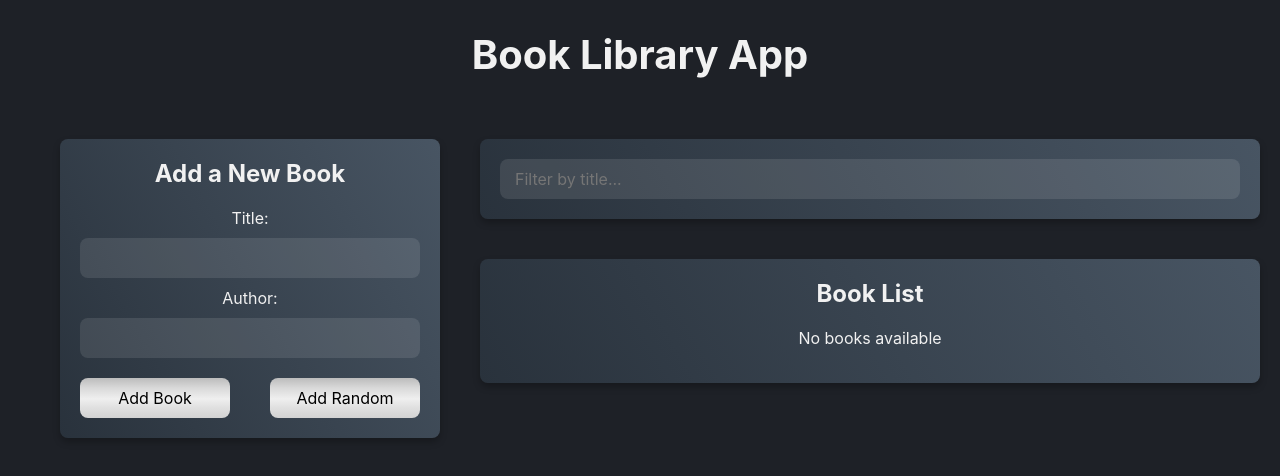
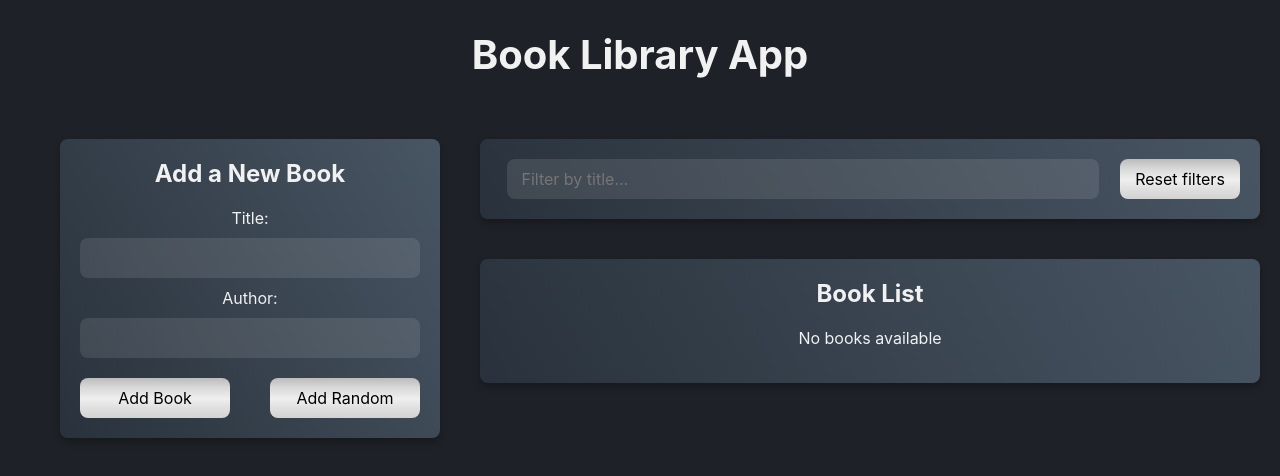
Before and after one commit to CallMeMaksimG/book-library-app, a React (Create React App) app in the folder frontend/: page / in a window 1280 px wide. Shown: the top 476 px of the page. Built offline with nearby package versions, Linux system fonts and the light colour scheme.

Commit message:
Добавить фильтр по названию книги

```diff
--- a/frontend/src/components/BookList/BookList.jsx
+++ b/frontend/src/components/BookList/BookList.jsx
@@ -1,11 +1,13 @@
 import { useDispatch } from 'react-redux';
-import { useSelector, UseSelector } from 'react-redux/es/hooks/useSelector';
+import { useSelector } from 'react-redux/es/hooks/useSelector';
 import { BsBookmarkStarFill, BsBookmarkStar } from 'react-icons/bs';
 import { deleteBook, toggleFavorite } from '../../redux/books/actionCreators';
+import { selectTitleFilter } from '../../redux/slices/filterSlice';
 import './BookList.scss';
 
 function BookList() {
     const books = useSelector((state) => state.books);
+    const titleFilter = useSelector(selectTitleFilter);
     const dispatch = useDispatch();
 
     const handleDeleteBook = (id) => {
@@ -15,14 +17,21 @@
     const handleToggleFavorite = (id) => {
         dispatch(toggleFavorite(id));
     };
+
+    const filteredBooks = books.filter((book) => {
+        const matchesTitle = book.title
+            .toLowerCase()
+            .includes(titleFilter.toLowerCase());
+        return matchesTitle;
+    });
     return (
         <section className="book-list block">
             <h2 className="title-2">Book List</h2>
-            {books.length === 0 ? (
+            {filteredBooks.length === 0 ? (
                 <p>No books available</p>
             ) : (
                 <ul className="book-list__list">
-                    {books.map((book, index) => (
+                    {filteredBooks.map((book, index) => (
                         <li className="book-list__list-item" key={book.id}>
                             <div className="book-list__info">
                                 {++index}. {book.title} by{' '}
--- a/frontend/src/components/Filter/Filter.jsx
+++ b/frontend/src/components/Filter/Filter.jsx
@@ -1,10 +1,35 @@
+import { useDispatch, useSelector } from 'react-redux';
+import {
+    setTitleFilter,
+    selectTitleFilter,
+    resetFilters,
+} from '../../redux/slices/filterSlice';
 import './Filter.scss';
 
 function Filter() {
+    const dispatch = useDispatch();
+    const titleFilter = useSelector(selectTitleFilter);
+
+    const handleTitleFilterChange = (e) => {
+        dispatch(setTitleFilter(e.target.value));
+    };
+
+    const handleResetFilters = () => {
+        dispatch(resetFilters());
+    };
+
     return (
         <div className="filter block">
             <div className="filter-group">
-                <div className="input-wrapper filter-group__input-wrapper"><input type="text" placeholder="Filter by title..." /></div>
+                <div className="input-wrapper filter-group__input-wrapper">
+                    <input
+                        type="text"
+                        value={titleFilter}
+                        placeholder="Filter by title..."
+                        onChange={handleTitleFilterChange}
+                    />
+                </div>
+                <button type='button' onClick={handleResetFilters}>Reset filters</button>
             </div>
         </div>
     );
--- a/frontend/src/components/Filter/Filter.scss
+++ b/frontend/src/components/Filter/Filter.scss
@@ -2,6 +2,34 @@
     background-image: linear-gradient(60deg, #29323c 0%, #485563 100%);
 }
 
+.filter-group {
+    display: flex;
+    gap: 15px;
+
+    button {
+        height: 40px;
+        border-radius: 8px;
+        width: 120px;
+        color: black;
+        background-image: linear-gradient(
+            to top,
+            lightgrey 0%,
+            lightgrey 1%,
+            #e0e0e0 26%,
+            #efefef 48%,
+            #d9d9d9 75%,
+            #bcbcbc 100%
+        );
+        transition: opacity 0.2s ease-in-out;
+
+        &:hover {
+            opacity: 0.7;
+        }
+    }
+}
+
 .filter-group__input-wrapper {
     margin-top: 0;
+    width: 80%;
+    margin: 0 auto;
 }
--- /dev/null
+++ b/frontend/src/redux/slices/filterSlice.js
@@ -0,0 +1,25 @@
+import { createSlice } from '@reduxjs/toolkit';
+
+const initialState = {
+    title: '',
+};
+
+const filterSlice = createSlice({
+    name: 'filter',
+    initialState,
+    reducers: {
+        setTitleFilter: (state, action) => {
+            //мутация состояния возможна благодаря бибилиотеке Immer
+            state.title = action.payload;
+        },
+        resetFilters: (state) => {
+            return initialState;
+        },
+    },
+});
+
+export const { setTitleFilter, resetFilters } = filterSlice.actions;
+
+export const selectTitleFilter = (state) => state.filter.title;
+
+export default filterSlice.reducer;
--- a/frontend/src/redux/store.js
+++ b/frontend/src/redux/store.js
@@ -1,9 +1,11 @@
 import { configureStore } from '@reduxjs/toolkit';
 import booksReducer from './books/reducer';
+import filterReducer from './slices/filterSlice';
 
 const store = configureStore({
     reducer: {
         books: booksReducer,
+        filter: filterReducer,
     },
 });
 
```
